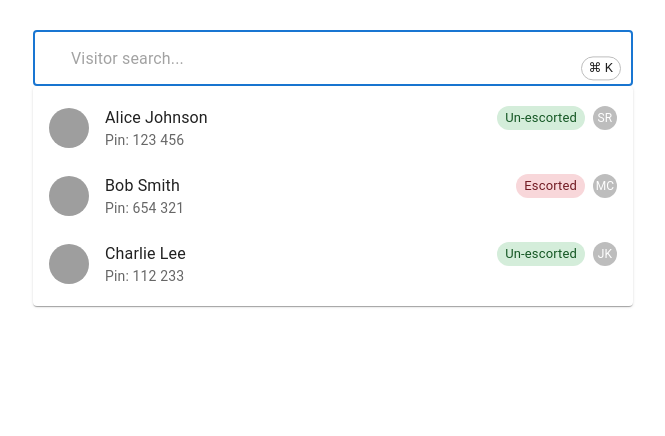
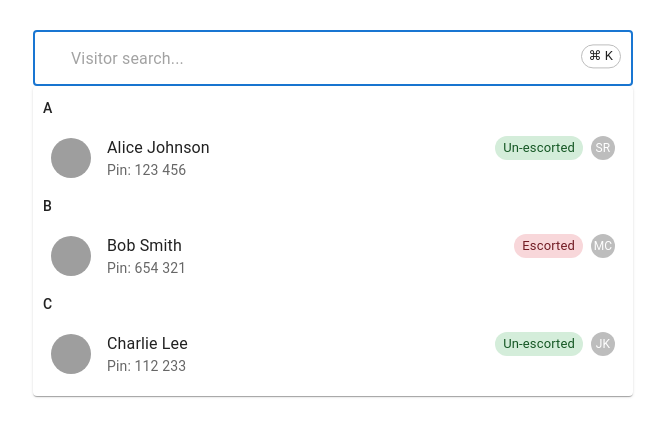
Before and after one commit to Kcity162/my-app, a React (Create React App) app: page / in a window 1280 px wide. Both pictures are taken after a click on the button "Open". Shown: the top 436 px of the page, without its empty margins (307-972 px from the left). Built offline with nearby package versions, Linux system fonts and the light colour scheme; grey boxes are pictures that could not be loaded; some icons are missing.

Commit message:
Added style to dividers

```diff
--- a/src/App.js
+++ b/src/App.js
@@ -39,7 +39,7 @@ export default function UserSearch() {
       }}
     >
       <Autocomplete
-        options={users}
+        options={[...users].sort((a, b) => a.name.localeCompare(b.name))}
         getOptionLabel={(option) => `${option.name} (${option.code})`}
         noOptionsText="No visitor found"
         popupIcon={null}
@@ -50,6 +50,15 @@ export default function UserSearch() {
         }}
         inputValue={inputValue}
         onInputChange={(event, newInputValue) => setInputValue(newInputValue)}
+        groupBy={(option) => option.name[0].toUpperCase()}
+        renderGroup={(params) => (
+          <Box key={params.group} sx={{ paddingLeft: '2px', paddingRight: '2px' }}>
+            <Typography variant="subtitle2" sx={{ bgcolor: 'background.paper', padding: '4px 8px' }}>
+              {params.group}
+            </Typography>
+            {params.children}
+          </Box>
+        )}
         renderOption={(props, option) => (
           <ListItem {...props}>
             <ListItemAvatar>
@@ -91,7 +100,7 @@ export default function UserSearch() {
               fullWidth
               size="large"
               placeholder="Visitor search..."
-              sx={{ height: 90 }}
+              sx={{ height: 60 }}
               InputProps={{
                 ...params.InputProps,
                 startAdornment: (
```
